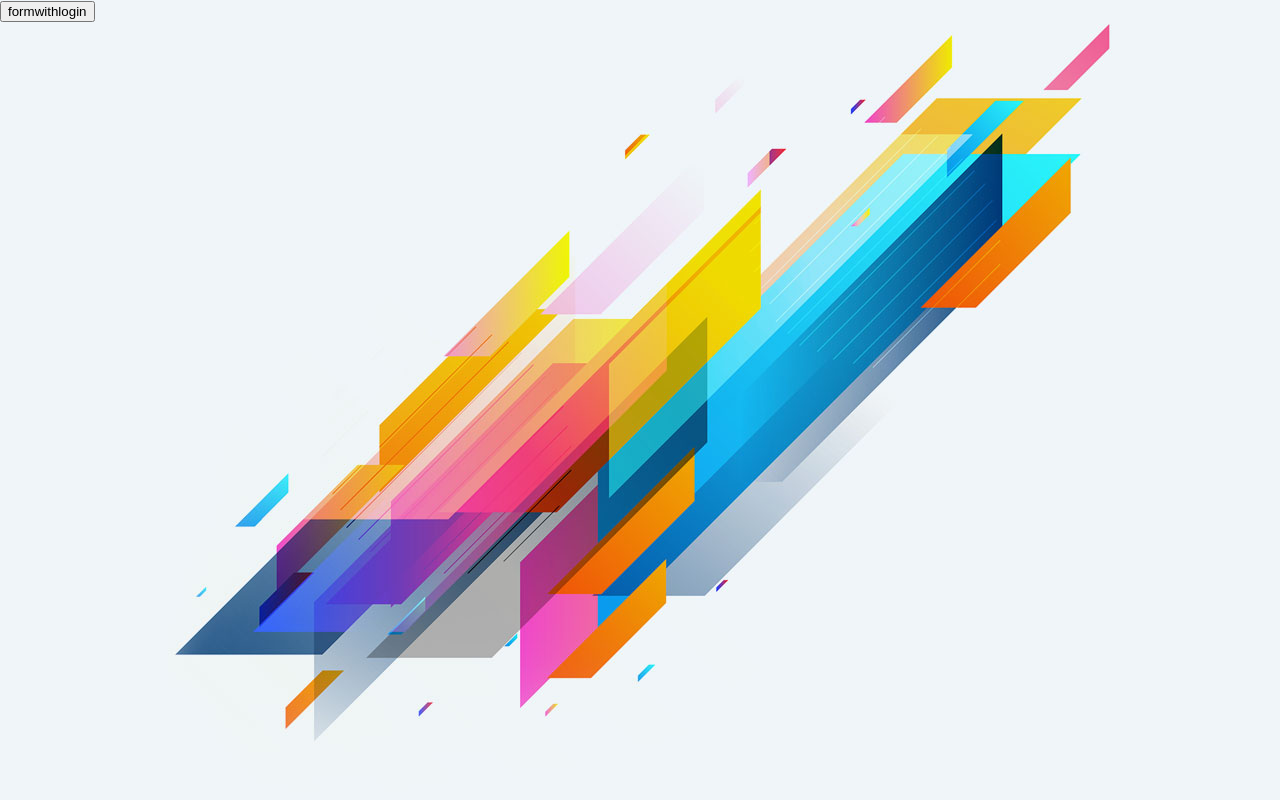
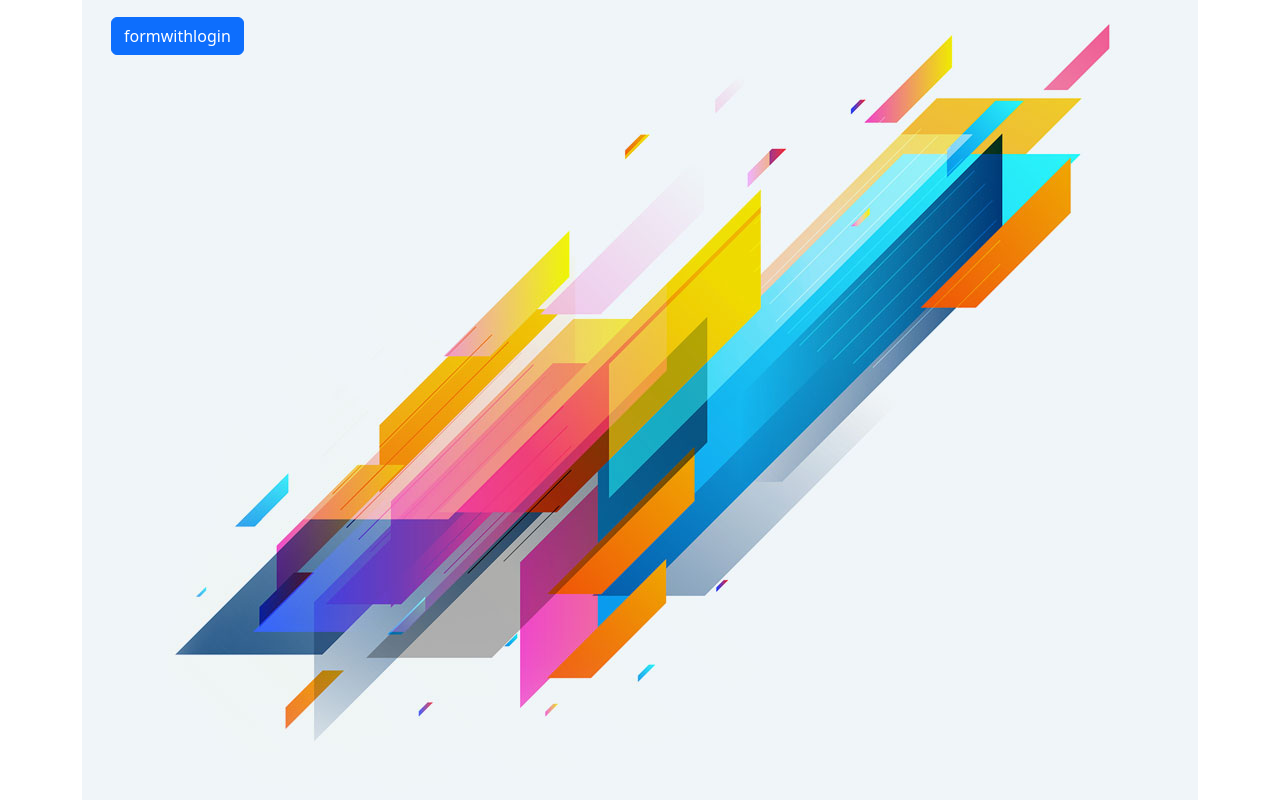
Before and after one commit to Vikms95/errorlab, a React (Create React App) app in the folder client/: page /account in a window 1280 px wide. Both pictures are taken after a click on the button "formwithregister". Built offline with nearby package versions, Linux system fonts and the light colour scheme.

Commit message:
fix @typescript-eslint/parser compatibility problem

```diff
--- a/client/package.json
+++ b/client/package.json
@@ -22,7 +22,8 @@
 	},
 	"devDependencies": {
 		"@testing-library/dom": "^8.18.1",
-		"@typescript-eslint/eslint-plugin": "^5.38.0",
+		"@typescript-eslint/eslint-plugin": "5.0.0",
+		"@typescript-eslint/parser": "5.0.0",
 		"eslint": "^8.24.0",
 		"eslint-config-prettier": "^8.5.0",
 		"eslint-config-standard": "17.0.0",
--- a/client/src/App.tsx
+++ b/client/src/App.tsx
@@ -1,4 +1,5 @@
 import './App.css'
+import 'bootstrap/dist/css/bootstrap.min.css'
 import { BrowserRouter as Router, Routes, Route } from 'react-router-dom'
 import { Container } from 'react-bootstrap'
 import { Dashboard, AuthPageWithForm } from './components'
--- a/client/src/components/Form/Form.tsx
+++ b/client/src/components/Form/Form.tsx
@@ -1,10 +1,10 @@
 import { ReactElement } from 'react'
-import { Form as FormBS } from 'react-bootstrap'
+import { Form as FormStyle } from 'react-bootstrap'
 
 interface Props {
   children?: ReactElement
 }
 
 export function Form({ children }: Props) {
-  return <FormBS>{children}</FormBS>
+  return <FormStyle className='alert'>{children}</FormStyle>
 }
--- a/client/src/components/Form/FormWithLogin.tsx
+++ b/client/src/components/Form/FormWithLogin.tsx
@@ -9,7 +9,10 @@ interface Props {
 export function FormWithLogin({ setCurrentForm }: Props) {
   return (
     <Form>
-      <Button onClick={() => setCurrentForm(CurrentForm.Register)}>
+      <Button
+        onClick={() => setCurrentForm(CurrentForm.Register)}
+        className='alert-dark'
+      >
         formwithlogin
       </Button>
     </Form>
```
Also changed, not shown: 1 other file (tests, documents, lock files or other folders).
